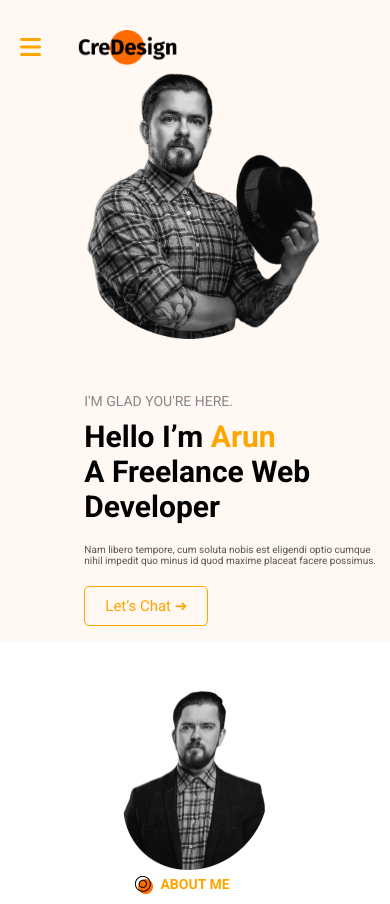
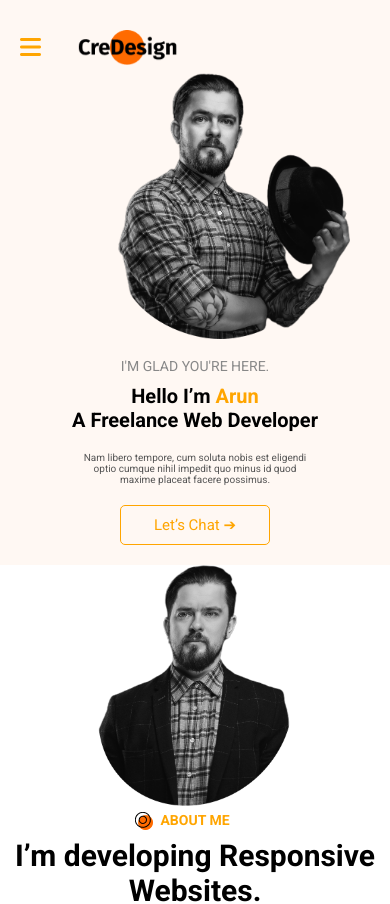
Before and after one commit to keyslikestars/Designfolio, a React (Create React App) app: page / in a window 390 px wide. Shown: the top 904 px of the page. Built offline with nearby package versions, Linux system fonts and the light colour scheme.

Commit message:
deployed website

```diff
--- a/src/Components/Hero.js
+++ b/src/Components/Hero.js
@@ -17,9 +17,11 @@ const Hero = () => {
                             Hello I’m <span className="highlight">Arun</span><br />
                             A Freelance Web Developer
                         </h1>
-                        <p className="description">
-                            Nam libero tempore, cum soluta nobis est eligendi optio cumque nihil impedit quo minus id quod maxime placeat facere possimus.
-                        </p>
+                        <div className='description'>
+                            <p className="sub-description">
+                                Nam libero tempore, cum soluta nobis est eligendi optio cumque nihil impedit quo minus id quod maxime placeat facere possimus.
+                            </p>
+                        </div>
                         <button className="chatbtn">Let’s Chat ➔</button>
                     </div>
                 </div>
--- a/src/Hero.css
+++ b/src/Hero.css
@@ -1,85 +1,109 @@
 body{
     background: #fff8f3;
 }
-@media(max-width: 2000px){
-    .img-contentsection{
-        .subtext-content{
-            h1{
-                font-size: 60px;
-            }
-        }
-    }
-
-}
 
 
-@media(max-width: 1280px){
+@media (max-width: 1280px){
     .hero-section{
-
-        .menulogo{
-            display: flex;
-        }
         .img-contentsection{
             display: flex;
-            flex-direction: column;
-            justify-content: center;
-            align-items: center;
+            margin-left: 0% !important;
             .text-content{
-                flex-basis: 100%;
                 .subtext-content{
-                    margin: 0 20%;
+                    width: 100%;
+                    margin: 5% auto;
                     h1{
-                        font-size: 40px;
+                        font-size: 40px ;
                     }
                 }
             }
         }
         .hero-image{
             flex-basis: 100%;
-            img{
-                max-width: 80%;
-                margin: auto;
-                padding: 50px 0px;
-            }
+            display: flex;
+            width: 100%;
+            justify-content: center;
         }
+    }
+    .description{
+        padding: auto;
     }
     .chatbtn{
         margin-bottom: 5%;
         padding: 5px 10px;
+        width: 150px;
     }
 
 }
+@media(max-width:978px){
+    .img-contentsection{
+        display: flex;
+        flex-direction: column;
+    }
+    .text-content{
+        text-align: center;
+    }
+    .subtext-content{
+        display: flex;
+        flex-direction: column;
+    }
+    .hero-image{
+        padding-left: 20%;
+    }
+    .description{
+        padding-right: 0% !important;
+        .sub-description{
+            padding: 0 20%;
+           }
+    }
+    .chatbtn{
+        margin: 0 auto;
+    }
+}
 @media(max-width: 768px){
-    .hero-section{
-        .hero-image{
-            width: 80%;
-        }
+    .subtext-content{
+        display: flex;
+        flex-direction: column;
+        align-items: center;
     }
     h1{
         font-size: 30px !important;
     }
     .description{
         font-size: 10px !important;
-        width: 300px !important;
+    }
+    .chatbtn{
     }
 
+}
+@media(max-width: 528px){
+    h1{
+        font-size:20px !important;
+    }
 }
 
 
 
 .hero-section {
+    display: flex;
     .img-contentsection{
-        display: flex;
+        margin-left: 20%;
+        display: flex ;
         .text-content {
             display: flex;
             align-items: center;
+            h1{
+                font-size: 50px;
+            }
         }
     }
 }
 
 .hero-image{
-    max-width: 100%;
-    margin-left: 20%;
+    margin-top: 50PX;
+    img{
+        max-width: 80%;
+    }
 }
 
 
@@ -92,10 +116,11 @@ body{
 
 
 .description {
+    display: flex;
     margin: 20px 0;
     color: #555;
     font-size: 16px;
-    width: 350px;
+    padding-right: 40%;
 }
 .highlight{
     color: orange;
--- a/src/about.css
+++ b/src/about.css
@@ -42,7 +42,6 @@
     display: flex;
     justify-content: space-between;
     align-items: center;
-    padding: 50px;
     background-color: #fff;
     margin-left: 20%;
 
```
